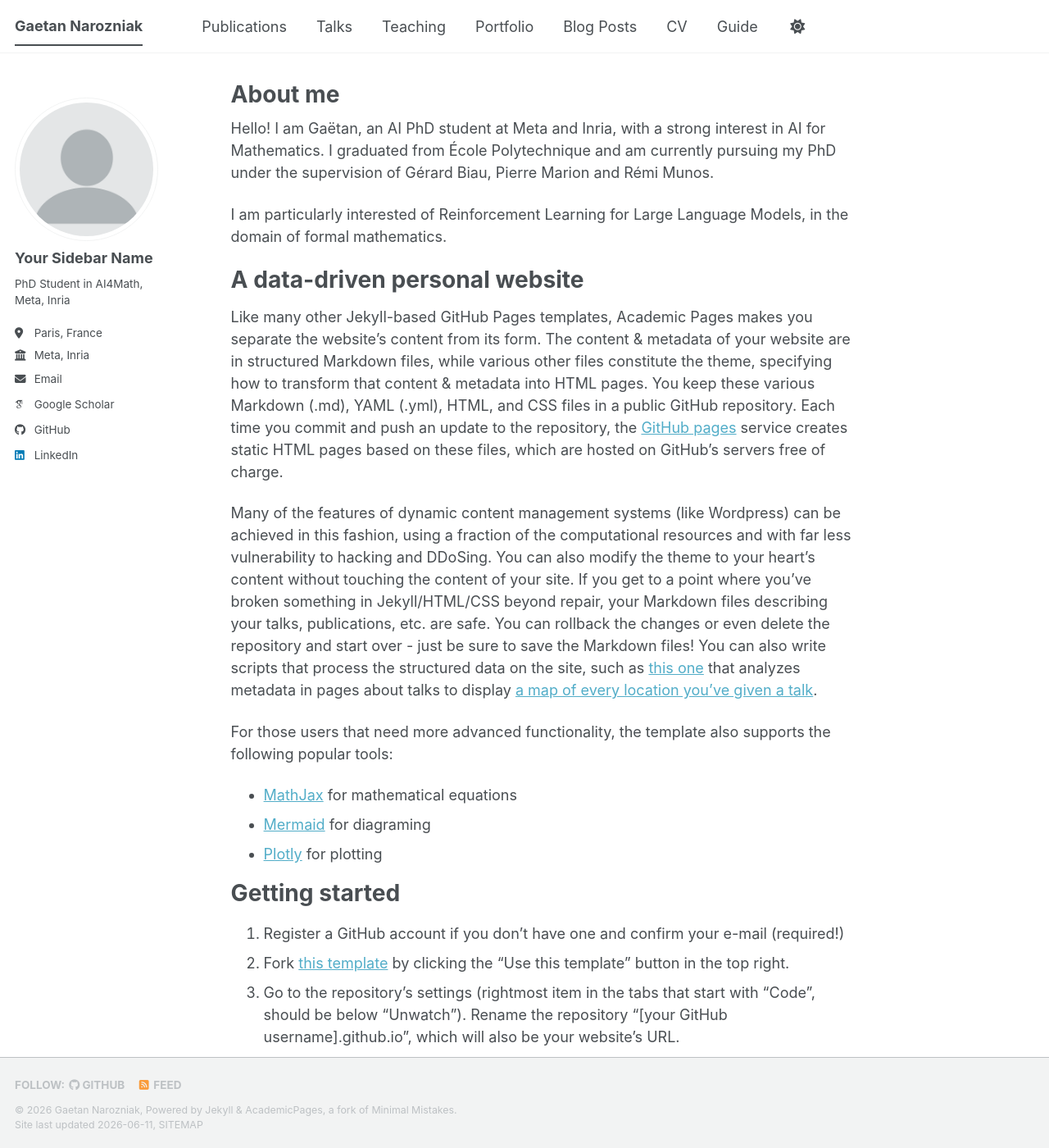
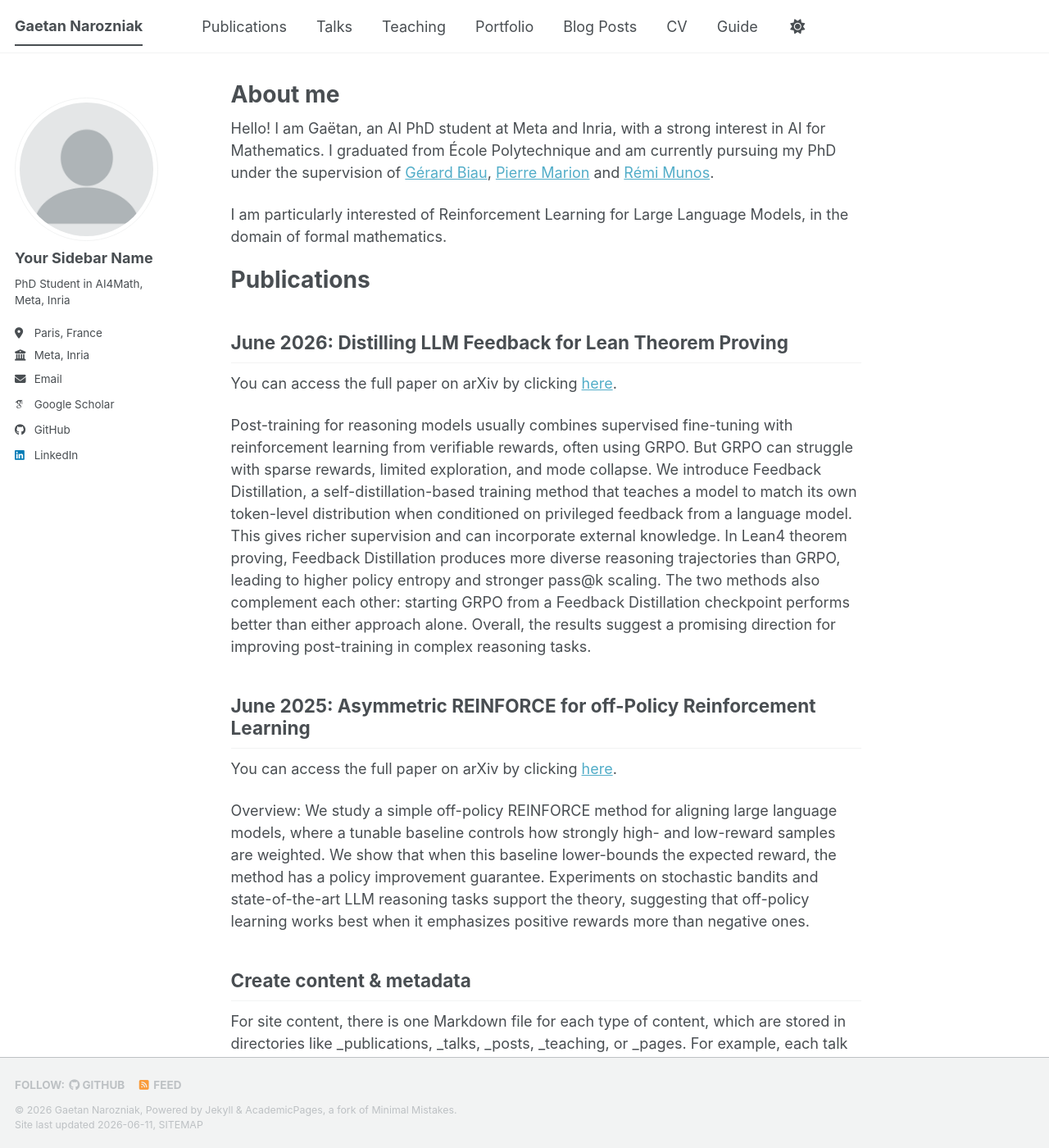
Before and after one commit to gaetannarozniak/gaetannarozniak.github.io, a Jekyll site: the page built from _pages/about.md, in a window 1280 px wide and 1400 px high. Shown: the whole window at 82% size. Built offline with Jekyll 4.4.1, drawn with Linux system fonts in a browser that asks for light colours; some web fonts are replaced; a script bundle is joined from its source files by our own code; library files that are not in the unit come from our copies; some of the changed text lies outside the part shown.

Commit message:
add publications

```diff
--- a/_pages/about.md
+++ b/_pages/about.md
@@ -8,33 +8,26 @@ redirect_from:
 ---
 
 Hello! I am Gaëtan, an AI PhD student at Meta and Inria, with a strong interest in AI for Mathematics.
-I graduated from École Polytechnique and am currently pursuing my PhD under the supervision of Gérard Biau, Pierre Marion and Rémi Munos.
+I graduated from École Polytechnique and am currently pursuing my PhD under the supervision of [Gérard Biau](https://perso.lpsm.paris/~biau/), [Pierre Marion](https://pierremarion23.github.io/) and [Rémi Munos](https://researchers.lille.inria.fr/munos/).
 
 I am particularly interested of Reinforcement Learning for Large Language Models, in the domain of formal mathematics.
 
-A data-driven personal website
+Publications
 ======
-Like many other Jekyll-based GitHub Pages templates, Academic Pages makes you separate the website's content from its form. The content & metadata of your website are in structured Markdown files, while various other files constitute the theme, specifying how to transform that content & metadata into HTML pages. You keep these various Markdown (.md), YAML (.yml), HTML, and CSS files in a public GitHub repository. Each time you commit and push an update to the repository, the [GitHub pages](https://pages.github.com/) service creates static HTML pages based on these files, which are hosted on GitHub's servers free of charge.
 
-Many of the features of dynamic content management systems (like Wordpress) can be achieved in this fashion, using a fraction of the computational resources and with far less vulnerability to hacking and DDoSing. You can also modify the theme to your heart's content without touching the content of your site. If you get to a point where you've broken something in Jekyll/HTML/CSS beyond repair, your Markdown files describing your talks, publications, etc. are safe. You can rollback the changes or even delete the repository and start over - just be sure to save the Markdown files! You can also write scripts that process the structured data on the site, such as [this one](https://github.com/academicpages/academicpages.github.io/blob/master/talkmap.ipynb) that analyzes metadata in pages about talks to display [a map of every location you've given a talk](https://academicpages.github.io/talkmap.html).
+June 2026: Distilling LLM Feedback for Lean Theorem Proving
+------
+You can access the full paper on arXiv by clicking [here](https://arxiv.org/abs/2605.30861).
 
-For those users that need more advanced functionality, the template also supports the following popular tools:
-- [MathJax](https://www.mathjax.org/) for mathematical equations
-- [Mermaid](https://mermaid.js.org/) for diagraming
-- [Plotly](https://plotly.com/javascript/) for plotting
+Post-training for reasoning models usually combines supervised fine-tuning with reinforcement learning from verifiable rewards, often using GRPO. But GRPO can struggle with sparse rewards, limited exploration, and mode collapse. We introduce Feedback Distillation, a self-distillation-based training method that teaches a model to match its own token-level distribution when conditioned on privileged feedback from a language model. This gives richer supervision and can incorporate external knowledge. In Lean4 theorem proving, Feedback Distillation produces more diverse reasoning trajectories than GRPO, leading to higher policy entropy and stronger pass@k scaling. The two methods also complement each other: starting GRPO from a Feedback Distillation checkpoint performs better than either approach alone. Overall, the results suggest a promising direction for improving post-training in complex reasoning tasks.
 
-Getting started
-======
-1. Register a GitHub account if you don't have one and confirm your e-mail (required!)
-1. Fork [this template](https://github.com/academicpages/academicpages.github.io) by clicking the "Use this template" button in the top right.
-1. Go to the repository's settings (rightmost item in the tabs that start with "Code", should be below "Unwatch"). Rename the repository "[your GitHub username].github.io", which will also be your website's URL.
-1. Set site-wide configuration and create content & metadata (see below -- also see [this set of diffs](https://archive.is/3TPas) showing what files were changed to set up [an example site](https://getorg-testacct.github.io) for a user with the username "getorg-testacct")
-1. Upload any files (like PDFs, .zip files, etc.) to the files/ directory. They will appear at https://[your GitHub username].github.io/files/example.pdf.
-1. Check status by going to the repository settings, in the "GitHub pages" section
+June 2025: Asymmetric REINFORCE for off-Policy Reinforcement Learning
+------
+You can access the full paper on arXiv by clicking [here](https://arxiv.org/abs/2506.20520).
 
-Site-wide configuration
-------
-The main configuration file for the site is in the base directory in [_config.yml](https://github.com/academicpages/academicpages.github.io/blob/master/_config.yml), which defines the content in the sidebars and other site-wide features. You will need to replace the default variables with ones about yourself and your site's github repository. The configuration file for the top menu is in [_data/navigation.yml](https://github.com/academicpages/academicpages.github.io/blob/master/_data/navigation.yml). For example, if you don't have a portfolio or blog posts, you can remove those items from that navigation.yml file to remove them from the header.
+Overview: We study a simple off-policy REINFORCE method for aligning large language models, where a tunable baseline controls how strongly high- and low-reward samples are weighted.
+We show that when this baseline lower-bounds the expected reward, the method has a policy improvement guarantee.
+Experiments on stochastic bandits and state-of-the-art LLM reasoning tasks support the theory, suggesting that off-policy learning works best when it emphasizes positive rewards more than negative ones.
 
 Create content & metadata
 ------
```
